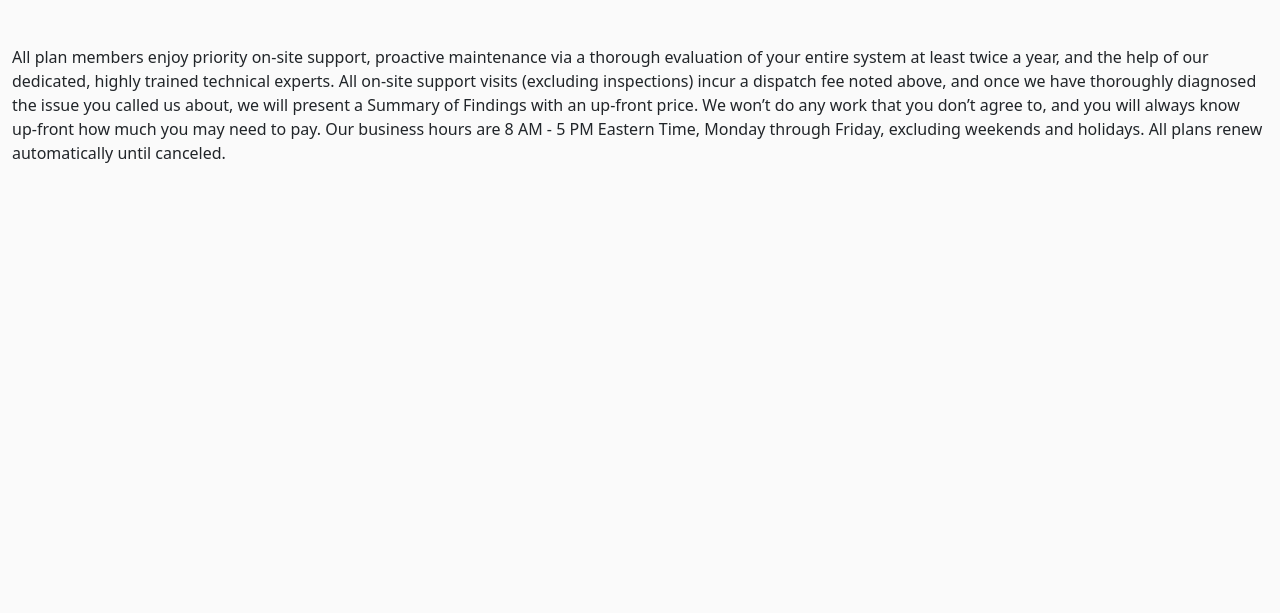
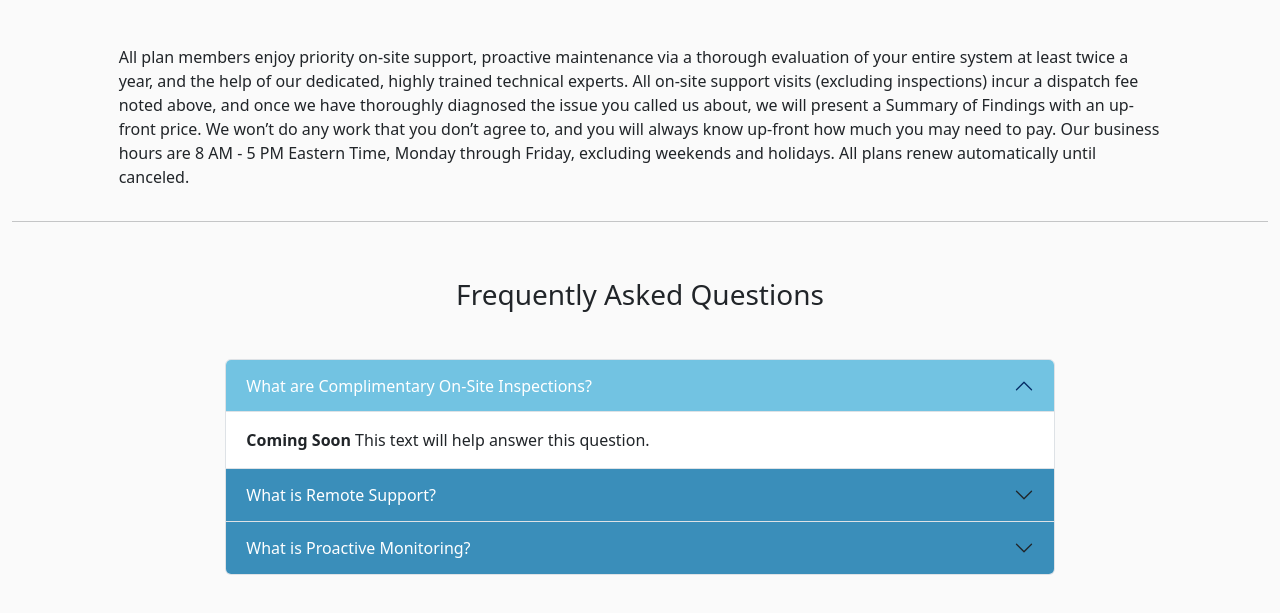
Before and after one commit to lemworld/lemworld, a plain HTML site: page index.html in a window 1280 px wide. Shown: the part 173-786 px from the top of the page. Drawn offline with nearby package versions, Linux system fonts and the light colour scheme.

Commit message:
Added FAQ Accordion

```diff
--- a/index.html
+++ b/index.html
@@ -6,6 +6,18 @@
 		<link rel="icon" href="favico-96.png" sizes="any">
 		<title>Choose your One Source Service Plan</title>
 		<link href="https://cdn.jsdelivr.net/npm/bootstrap@5.3.2/dist/css/bootstrap.min.css" rel="stylesheet" integrity="sha384-T3c6CoIi6uLrA9TneNEoa7RxnatzjcDSCmG1MXxSR1GAsXEV/Dwwykc2MPK8M2HN" crossorigin="anonymous">
+		<style>
+			.accordion-button {
+				background-color: #3a8eba;
+				color: white;
+
+			}
+			.accordion-button:not(.collapsed) {
+				background-color: #72C3E2;
+				color: white;
+			}
+
+		</style>
 	</head>
 	<body style="background-color: #fafafa">
 
@@ -23,8 +35,60 @@
 				<stripe-pricing-table pricing-table-id="prctbl_1OdKs0CqRF3kijHDKBpt3Uog" publishable-key="pk_test_51OdK33CqRF3kijHDs4tfi1W70ONKZgw4IscDLcMoMNDtTdgNC7Ww0z5SgOgXVGnrsaqQvxBnyaLBEuqqkqalscvs00cGjDVIOr">
 				</stripe-pricing-table>
 			</div>
-			<div class="row">
-				<p style="text-align: left">All plan members enjoy priority on-site support, proactive maintenance via a thorough evaluation of your entire system at least twice a year, and the help of our dedicated, highly trained technical experts. All on-site support visits (excluding inspections) incur a dispatch fee noted above, and once we have thoroughly diagnosed the issue you called us about, we will present a Summary of Findings with an up-front price. We won’t do any work that you don’t agree to, and you will always know up-front how much you may need to pay. Our business hours are 8 AM - 5 PM Eastern Time, Monday through Friday, excluding weekends and holidays. All plans renew automatically until canceled.</p>
+			<div class="row justify-content-center">
+				<div class="col-10">
+					<p style="text-align: left">All plan members enjoy priority on-site support, proactive maintenance via a thorough evaluation of your entire system at least twice a year, and the help of our dedicated, highly trained technical experts. All on-site support visits (excluding inspections) incur a dispatch fee noted above, and once we have thoroughly diagnosed the issue you called us about, we will present a Summary of Findings with an up-front price. We won’t do any work that you don’t agree to, and you will always know up-front how much you may need to pay. Our business hours are 8 AM - 5 PM Eastern Time, Monday through Friday, excluding weekends and holidays. All plans renew automatically until canceled.</p>
+				</div>
+			</div>
+			<hr />
+			<div class="row justify-content-center">
+				<div class="col-8">
+					<p>&nbsp;</p>
+					<h3>Frequently Asked Questions</h3>
+					<p>&nbsp;</p>
+
+					<div class="accordion" id="FAQ_Accordion">
+						<div class="accordion-item">
+							<h2 class="accordion-header">
+								<button class="accordion-button" type="button" data-bs-toggle="collapse" data-bs-target="#panelsStayOpen-collapseOne" aria-expanded="true" aria-controls="panelsStayOpen-collapseOne">
+									What are Complimentary On-Site Inspections?
+								</button>
+							</h2>
+    <div id="panelsStayOpen-collapseOne" class="accordion-collapse collapse show">
+      <div class="accordion-body" style="text-align: left;">
+        <strong>Coming Soon</strong> This text will help answer this question.
+      </div>
+    </div>
+  </div>
+  <div class="accordion-item">
+    <h2 class="accordion-header">
+      <button class="accordion-button collapsed" type="button" data-bs-toggle="collapse" data-bs-target="#panelsStayOpen-collapseTwo" aria-expanded="false" aria-controls="panelsStayOpen-collapseTwo">
+        What is Remote Support?
+      </button>
+    </h2>
+    <div id="panelsStayOpen-collapseTwo" class="accordion-collapse collapse">
+      <div class="accordion-body" style="text-align: left;">
+        <strong>Coming Soon</strong> This text will help answer this question.
+      </div>
+    </div>
+  </div>
+  <div class="accordion-item">
+    <h2 class="accordion-header">
+      <button class="accordion-button collapsed" type="button" data-bs-toggle="collapse" data-bs-target="#panelsStayOpen-collapseThree" aria-expanded="false" aria-controls="panelsStayOpen-collapseThree">
+        What is Proactive Monitoring?
+      </button>
+    </h2>
+    <div id="panelsStayOpen-collapseThree" class="accordion-collapse collapse">
+      <div class="accordion-body" style="text-align: left;">
+        <strong>Coming Soon</strong> This text will help answer this question.
+      </div>
+    </div>
+  </div>
+</div>
+
+					<p>&nbsp;</p>
+				</div>
+
 			</div>
 		</div>
 
```
